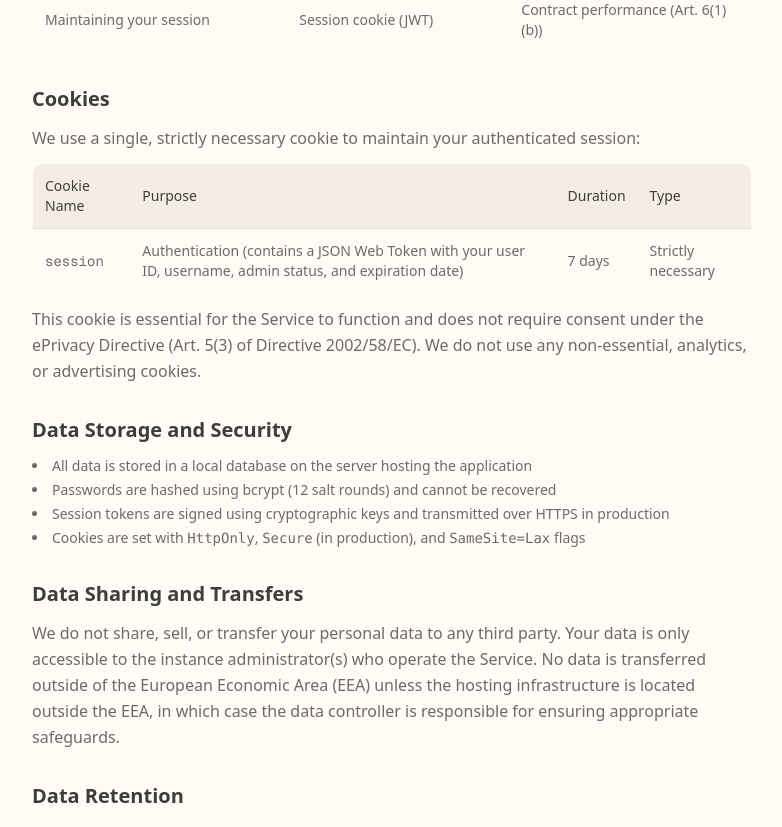
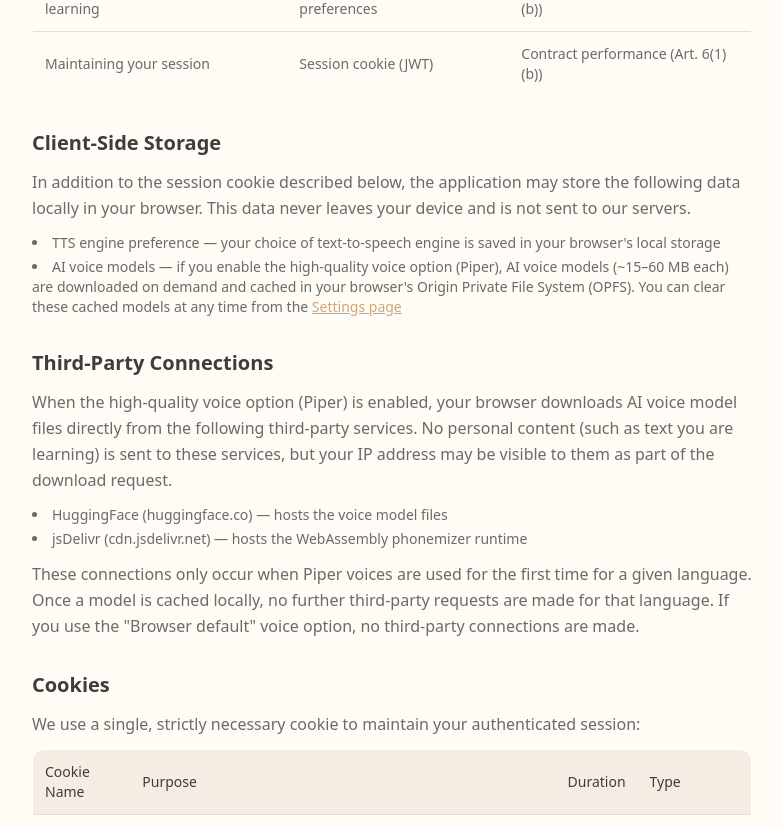
Before and after one commit to soleilvermeil/qwizy, a Next.js app: page /privacy-policy in a window 1280 px wide. Shown: the part 1462-2289 px from the top of the page, without its empty margins (248-1030 px from the left). Built offline with nearby package versions, Linux system fonts and the light colour scheme.

Commit message:
chore: add tts mention to legal page

```diff
--- a/app/(legal)/privacy-policy/page.tsx
+++ b/app/(legal)/privacy-policy/page.tsx
@@ -127,6 +127,10 @@ export default function PrivacyPolicyPage() {
             field)
           </li>
           <li>No IP address logging beyond standard server access logs</li>
+          <li>
+            No text or learning content is sent to third parties &mdash;
+            text-to-speech processing is performed entirely in your browser
+          </li>
         </ul>
       </section>
 
@@ -177,6 +181,70 @@ export default function PrivacyPolicyPage() {
             </tbody>
           </table>
         </div>
+      </section>
+
+      {/* Client-Side Storage */}
+      <section className="space-y-3">
+        <h2 className="text-xl font-semibold text-foreground">
+          Client-Side Storage
+        </h2>
+        <p className="text-muted-foreground leading-relaxed">
+          In addition to the session cookie described below, the application may
+          store the following data locally in your browser. This data never
+          leaves your device and is not sent to our servers.
+        </p>
+        <ul className="list-disc list-inside space-y-1 text-sm text-muted-foreground">
+          <li>
+            <span className="font-medium">TTS engine preference</span> &mdash;
+            your choice of text-to-speech engine is saved in your
+            browser&apos;s local storage
+          </li>
+          <li>
+            <span className="font-medium">AI voice models</span> &mdash; if
+            you enable the high-quality voice option (Piper), AI voice models
+            (~15&ndash;60&nbsp;MB each) are downloaded on demand and cached in
+            your browser&apos;s Origin Private File System (OPFS). You can
+            clear these cached models at any time from the{" "}
+            <Link
+              href="/settings"
+              className="text-primary hover:text-primary-hover underline"
+            >
+              Settings page
+            </Link>
+          </li>
+        </ul>
+      </section>
+
+      {/* Third-Party Connections */}
+      <section className="space-y-3">
+        <h2 className="text-xl font-semibold text-foreground">
+          Third-Party Connections
+        </h2>
+        <p className="text-muted-foreground leading-relaxed">
+          When the high-quality voice option (Piper) is enabled, your browser
+          downloads AI voice model files directly from the following third-party
+          services. No personal content (such as text you are learning) is sent
+          to these services, but your IP address may be visible to them as part
+          of the download request.
+        </p>
+        <ul className="list-disc list-inside space-y-1 text-sm text-muted-foreground">
+          <li>
+            <span className="font-medium">HuggingFace</span>{" "}
+            (huggingface.co) &mdash; hosts the voice model files
+          </li>
+          <li>
+            <span className="font-medium">jsDelivr</span>{" "}
+            (cdn.jsdelivr.net) &mdash; hosts the WebAssembly phonemizer
+            runtime
+          </li>
+        </ul>
+        <p className="text-muted-foreground leading-relaxed">
+          These connections only occur when Piper voices are used for the first
+          time for a given language. Once a model is cached locally, no further
+          third-party requests are made for that language. If you use the
+          &quot;Browser default&quot; voice option, no third-party connections
+          are made.
+        </p>
       </section>
 
       {/* Cookies */}
```
